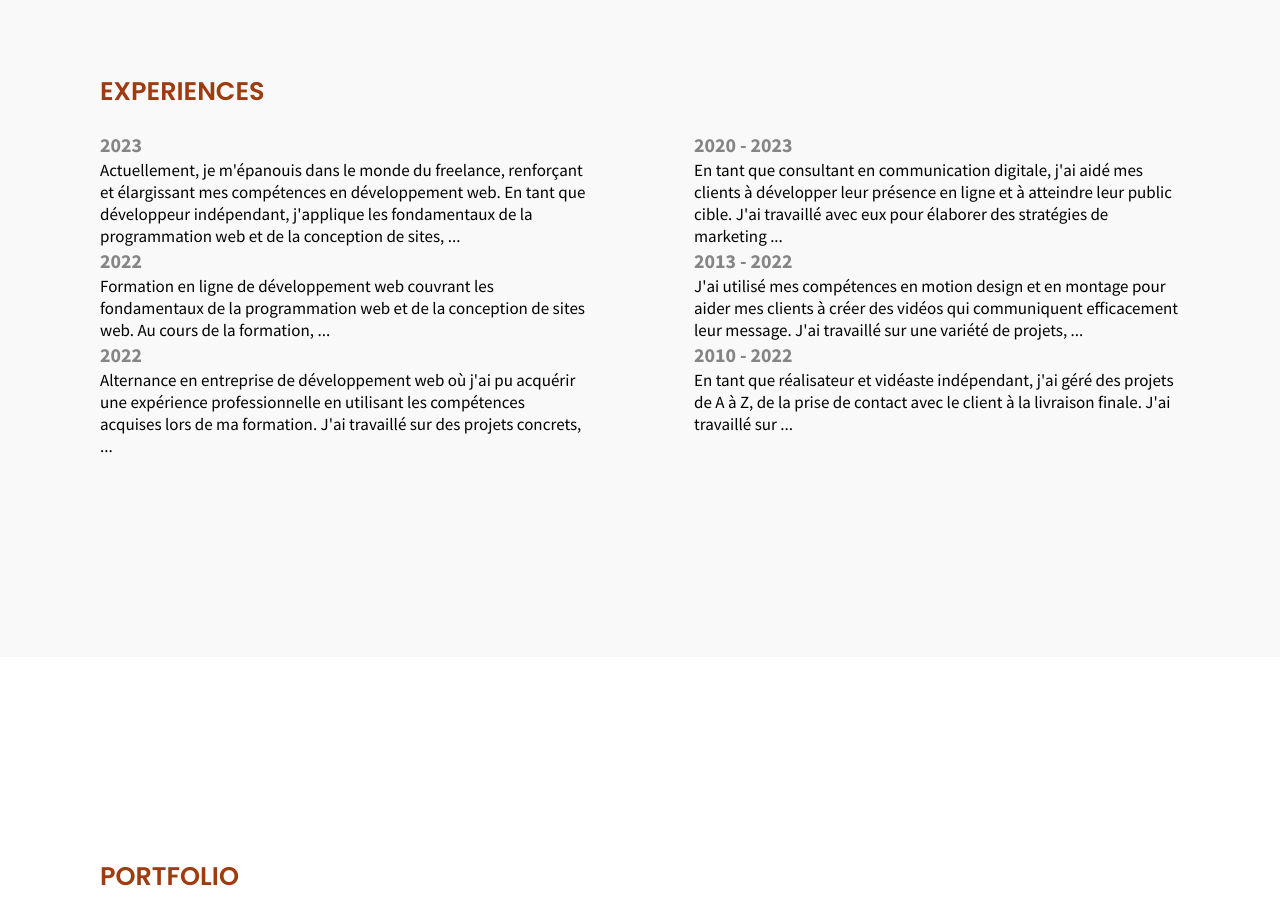
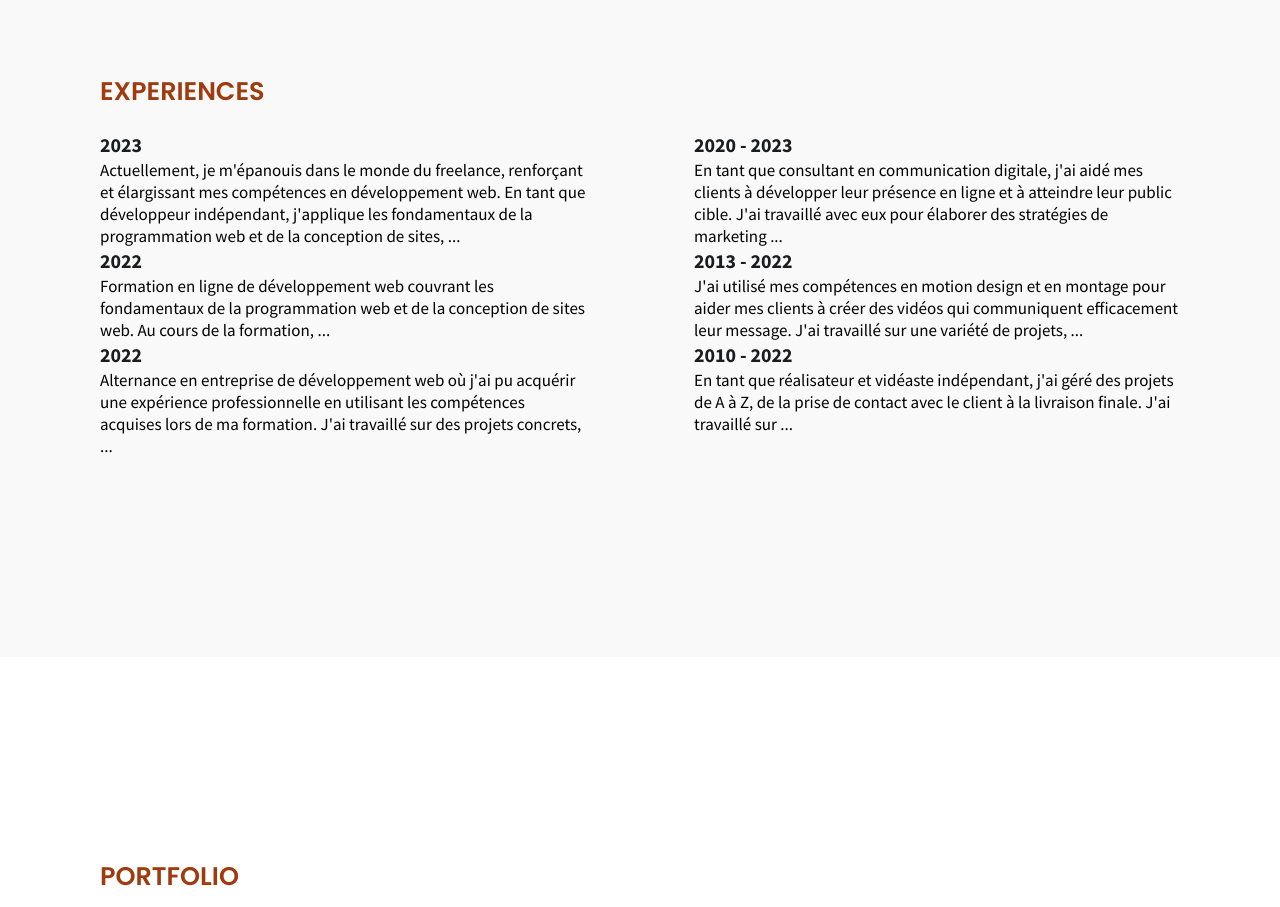
Before and after one commit to HollyTotoC/Site-Perso-v2, a React (Vite) app: page / in a window 1280 px wide. Shown: the part 1740-2647 px from the top of the page. Built offline with nearby package versions, Linux system fonts and the light colour scheme.

Commit message:
fix SEO color contrast

```diff
--- a/src/assets/styles/components/_experiences.scss
+++ b/src/assets/styles/components/_experiences.scss
@@ -40,7 +40,7 @@
             cursor: pointer;
 
             &_title {
-                color: $sub-title-color;
+                color: $black;
                 line-height: 1.4;
             }
         }
```
